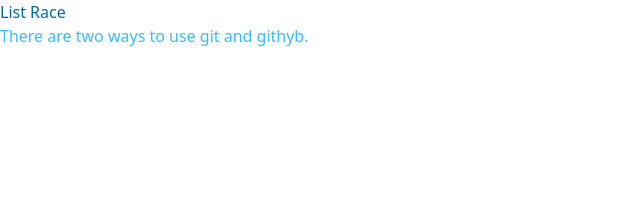
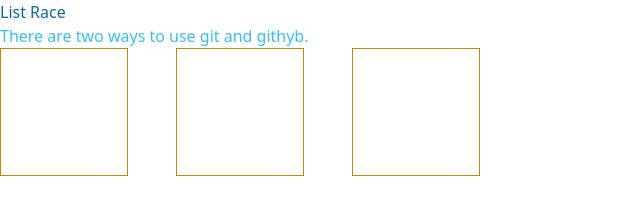
Before and after one commit to Aelinn1/ListRace-web, a website: page src/index.html in a window 1280 px wide. Shown: the whole page, without its empty margins (0-640 px from the left). Drawn offline with Linux system fonts and the light colour scheme.

Commit message:
updated files

```diff
--- a/src/index.html
+++ b/src/index.html
@@ -9,5 +9,12 @@
 <body>
     <h1 class="font-5xl text-sky-700">List Race</h1>
     <p class="font-2xl text-sky-400">There are two ways to use git and githyb.</p>
+    <section>
+        <div class="box flex gap-12  ">
+            <div class="item1 border border-yellow-600 w-32 h-32"></div>
+            <div class="item2 border border-yellow-600 w-32 h-32"></div>
+            <div class="item3 border border-yellow-600 w-32 h-32"></div>
+        </div>
+    </section>
 </body>
 </html>
```
Also changed, not shown: public/style.css.
